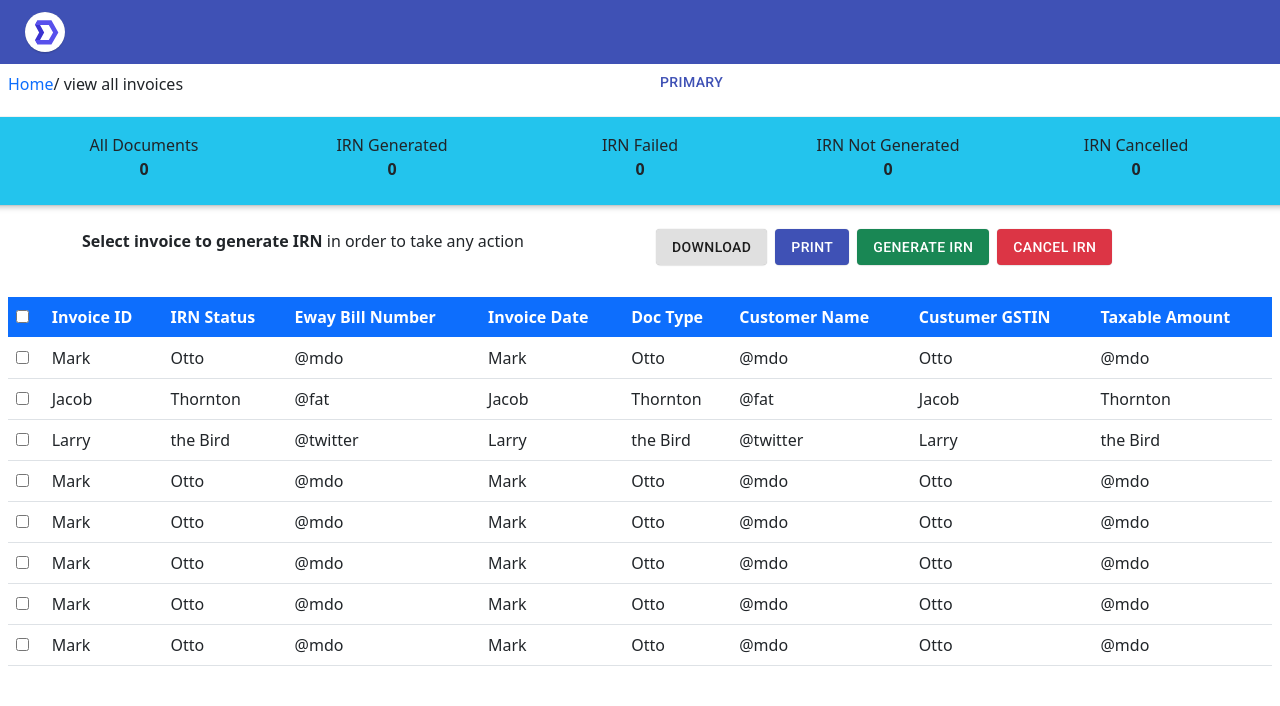
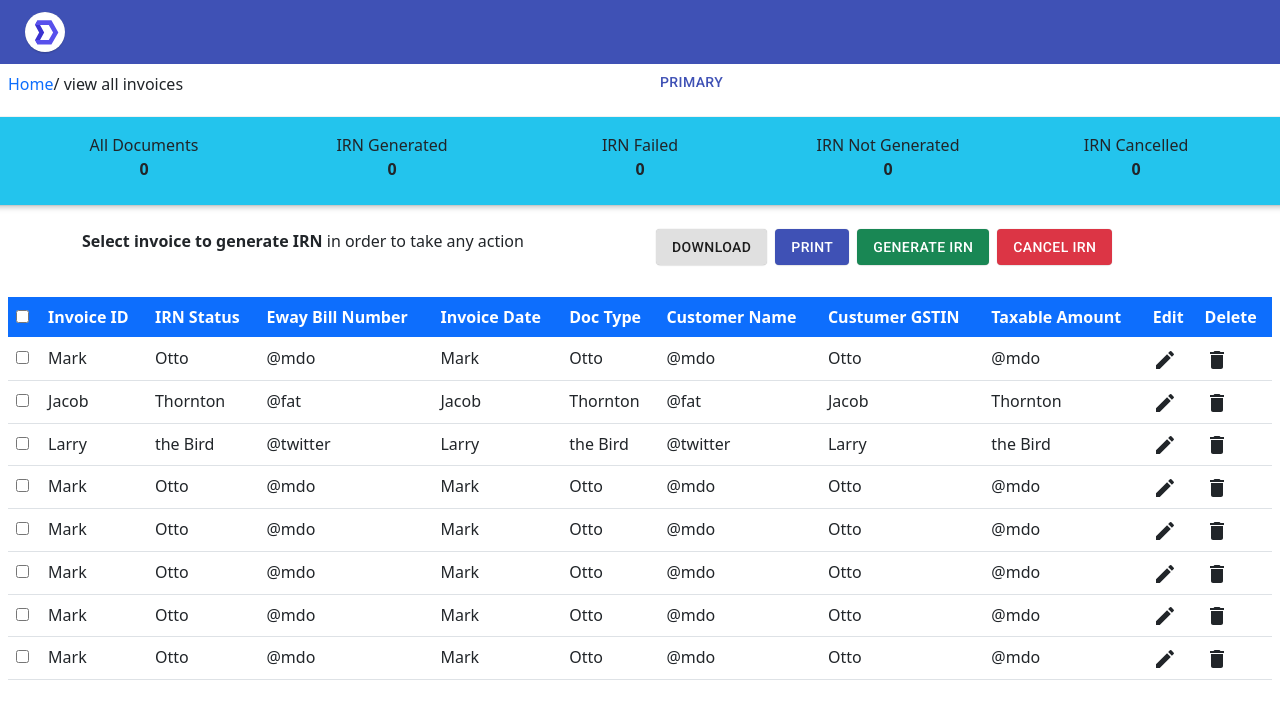
Before and after one commit to mjontop/E-Invoice, a React (Create React App) app: page /generateIRN in a window 1280 px wide. Shown: the top 706 px of the page. Built offline with nearby package versions, Linux system fonts and the light colour scheme.

Commit message:
added edit icon and delete icon

```diff
--- a/src/components/GenerateIRN/GenerateIRN.js
+++ b/src/components/GenerateIRN/GenerateIRN.js
@@ -2,7 +2,7 @@ import React from 'react';
 import { Link } from 'react-router-dom';
 import {
   Button,
-  //   SvgIcon,
+  SvgIcon,
   //   Tab,
   //   Tabs,
   //   AppBar,
@@ -16,6 +16,8 @@ import {
   //   Dialog,
   //   DialogActions
 } from '@material-ui/core';
+import CreateIcon from '@material-ui/icons/Create';
+import DeleteIcon from '@material-ui/icons/Delete';
 
 const useStyles = makeStyles((theme) => ({
   bg_grey: {
@@ -126,6 +128,8 @@ const GenerateIRN = () => {
               <th scope="col">Customer Name</th>
               <th scope="col">Custumer GSTIN</th>
               <th scope="col">Taxable Amount</th>
+              <th scope="col">Edit</th>
+              <th scope="col">Delete</th>
             </tr>
           </thead>
           <tbody>
@@ -141,6 +145,16 @@ const GenerateIRN = () => {
               <td>@mdo</td>
               <td>Otto</td>
               <td>@mdo</td>
+              <td>
+                <SvgIcon>
+                  <CreateIcon />
+                </SvgIcon>
+              </td>
+              <td>
+                <SvgIcon>
+                  <DeleteIcon />
+                </SvgIcon>
+              </td>
             </tr>
             <tr>
               <th scope="row">
@@ -154,6 +168,16 @@ const GenerateIRN = () => {
               <td>@fat</td>
               <td>Jacob</td>
               <td>Thornton</td>
+              <td>
+                <SvgIcon>
+                  <CreateIcon />
+                </SvgIcon>
+              </td>
+              <td>
+                <SvgIcon>
+                  <DeleteIcon />
+                </SvgIcon>
+              </td>
             </tr>
             <tr>
               <th scope="row">
@@ -167,6 +191,16 @@ const GenerateIRN = () => {
               <td>@twitter</td>
               <td>Larry</td>
               <td>the Bird</td>
+              <td>
+                <SvgIcon>
+                  <CreateIcon />
+                </SvgIcon>
+              </td>
+              <td>
+                <SvgIcon>
+                  <DeleteIcon />
+                </SvgIcon>
+              </td>
             </tr>
             <tr>
               <th scope="row">
@@ -180,6 +214,16 @@ const GenerateIRN = () => {
               <td>@mdo</td>
               <td>Otto</td>
               <td>@mdo</td>
+              <td>
+                <SvgIcon>
+                  <CreateIcon />
+                </SvgIcon>
+              </td>
+              <td>
+                <SvgIcon>
+                  <DeleteIcon />
+                </SvgIcon>
+              </td>
             </tr>
             <tr>
               <th scope="row">
@@ -193,6 +237,16 @@ const GenerateIRN = () => {
               <td>@mdo</td>
               <td>Otto</td>
               <td>@mdo</td>
+              <td>
+                <SvgIcon>
+                  <CreateIcon />
+                </SvgIcon>
+              </td>
+              <td>
+                <SvgIcon>
+                  <DeleteIcon />
+                </SvgIcon>
+              </td>
             </tr>
             <tr>
               <th scope="row">
@@ -206,6 +260,17 @@ const GenerateIRN = () => {
               <td>@mdo</td>
               <td>Otto</td>
               <td>@mdo</td>
+              <td>
+                <SvgIcon>
+                  <CreateIcon />
+                </SvgIcon>
+              </td>
+
+              <td>
+                <SvgIcon>
+                  <DeleteIcon />
+                </SvgIcon>
+              </td>
             </tr>
             <tr>
               <th scope="row">
@@ -219,6 +284,16 @@ const GenerateIRN = () => {
               <td>@mdo</td>
               <td>Otto</td>
               <td>@mdo</td>
+              <td>
+                <SvgIcon>
+                  <CreateIcon />
+                </SvgIcon>
+              </td>
+              <td>
+                <SvgIcon>
+                  <DeleteIcon />
+                </SvgIcon>
+              </td>
             </tr>
             <tr>
               <th scope="row">
@@ -232,6 +307,16 @@ const GenerateIRN = () => {
               <td>@mdo</td>
               <td>Otto</td>
               <td>@mdo</td>
+              <td>
+                <SvgIcon>
+                  <CreateIcon />
+                </SvgIcon>
+              </td>
+              <td>
+                <SvgIcon>
+                  <DeleteIcon />
+                </SvgIcon>
+              </td>
             </tr>
           </tbody>
         </table>
```
